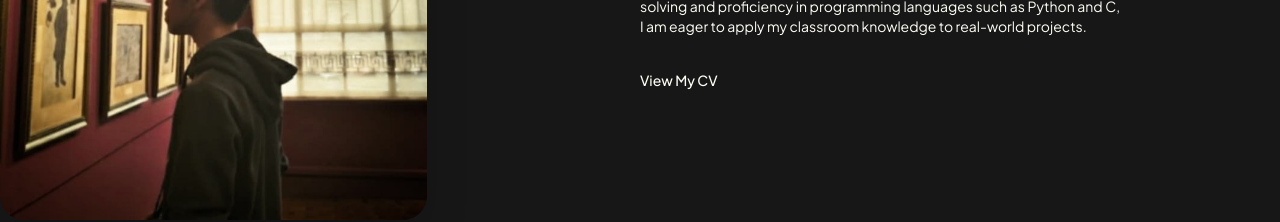
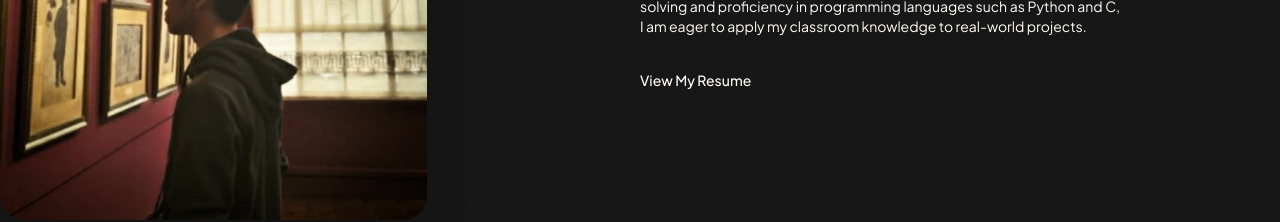
Before and after one commit to JamesDDcy/portfolio_JamesDcy, an Angular app: page /about in a window 1280 px wide. Shown: the part 419-641 px from the top of the page. Built offline with nearby package versions, Linux system fonts and the light colour scheme.

Commit message:
feat: about page update

```diff
--- a/src/app/about/about/about.component.html
+++ b/src/app/about/about/about.component.html
@@ -25,7 +25,7 @@
 
                 <div class="sm:mt-6 flex justify-center sm:block">
                     <a href="assets/documents/Resume.pdf" target="_blank" class="cv-link text-xs sm:text-sm">View My
-                        CV</a>
+                        Resume</a>
                 </div>
 
             </div>
```
Also changed, not shown: 1 other file (tests, documents, lock files or other folders).
